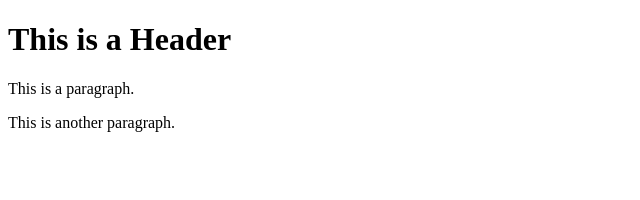
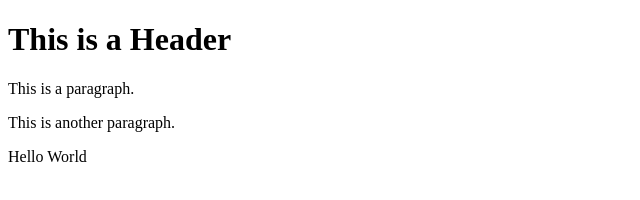
Before and after one commit to spyeung/git-test, a website: page index.html in a window 1280 px wide. Shown: the whole page, without its empty margins (0-640 px from the left). Drawn offline with Linux system fonts and the light colour scheme.

Commit message:
Using NPM

```diff
--- a/index.html
+++ b/index.html
@@ -5,5 +5,6 @@
         <h1>This is a Header</h1>
         <p>This is a paragraph.</p>
         <p>This is another paragraph.</p>
+        <p>Hello World</p>
     </body>
 </html>
```
Also changed, not shown: package.json (added, +24 -0 lines), 2 other files.
